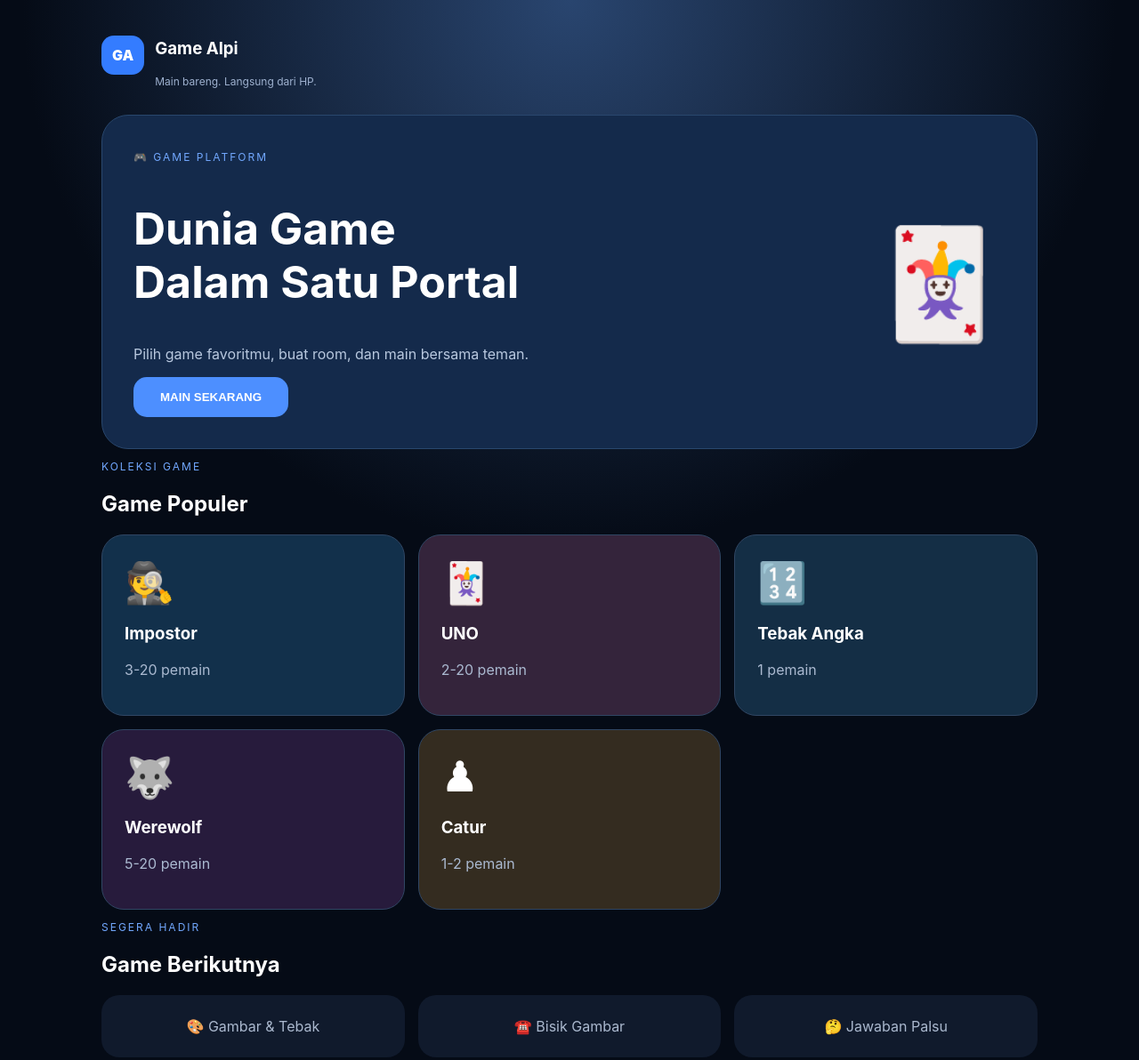
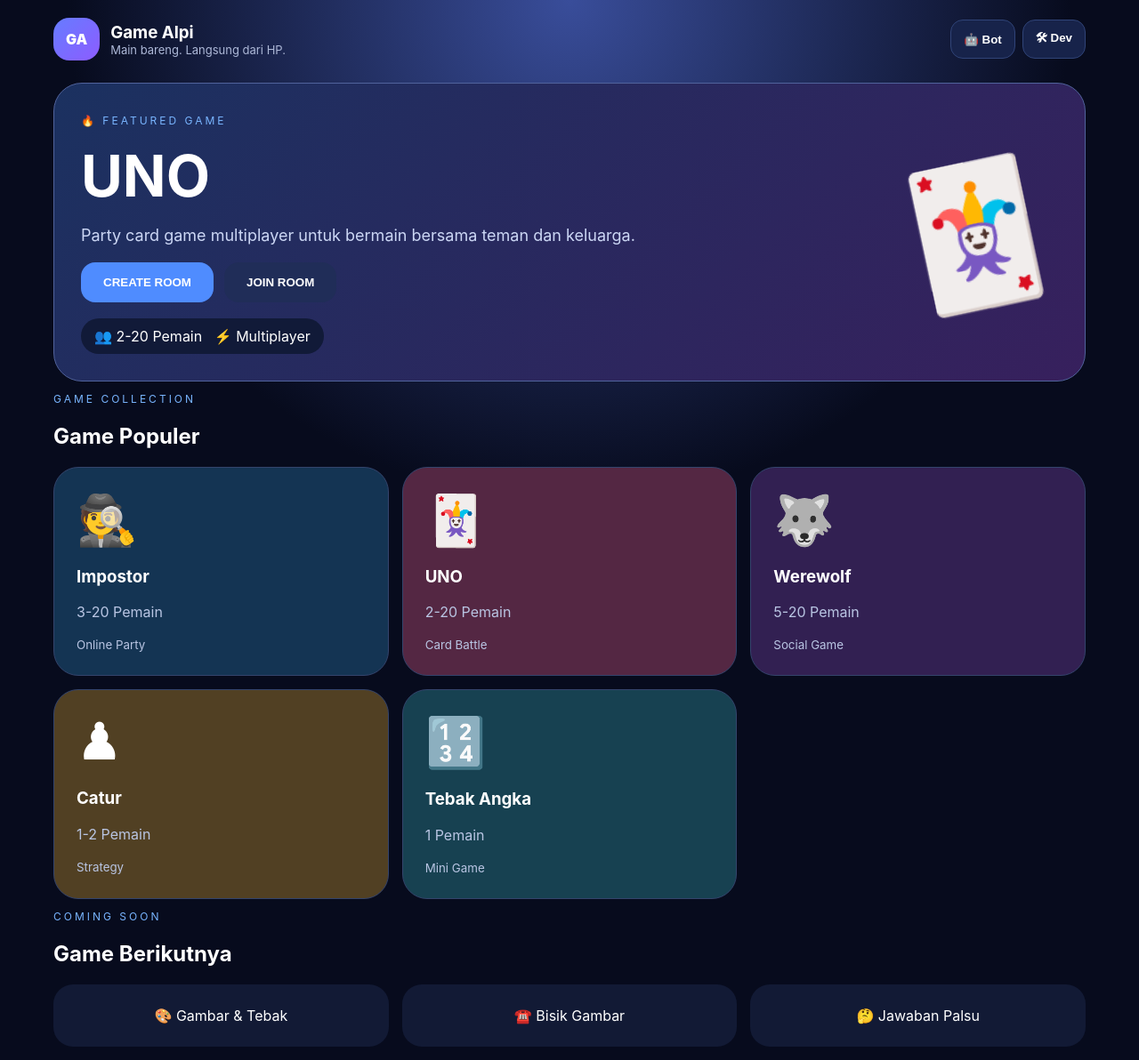
Before and after one commit to Alfisaja21/Game_Alpi, a plain HTML site: page index.html in a window 1280 px wide. Shown: the whole page at 89% size. Drawn offline with Linux system fonts and the light colour scheme.

Commit message:
Add files via upload

```diff
--- a/index.html
+++ b/index.html
@@ -8,42 +8,71 @@
 </head>
 <body>
 <div class="bg"></div>
+
 <main class="container">
 
 <header class="nav">
-<div class="brand">
-<div class="logo">GA</div>
-<div>
-<h3>Game Alpi</h3>
-<p>Main bareng. Langsung dari HP.</p>
-</div>
-</div>
+    <div class="brand">
+        <div class="logo">GA</div>
+        <div>
+            <h3>Game Alpi</h3>
+            <p>Main bareng. Langsung dari HP.</p>
+        </div>
+    </div>
+
+    <div class="nav-actions">
+        <button class="small-btn" onclick="alert('Bot Mode Coming Soon 🤖')">🤖 Bot</button>
+        <button class="small-btn" onclick="alert('Developer Mode')">🛠 Dev</button>
+    </div>
 </header>
 
 <section class="hero">
-<div>
-<span>🎮 GAME PLATFORM</span>
-<h1>Dunia Game<br>Dalam Satu Portal</h1>
-<p>Pilih game favoritmu, buat room, dan main bersama teman.</p>
-<button onclick="location.href='uno/'">MAIN SEKARANG</button>
-</div>
-<div class="hero-art">🃏</div>
+    <div class="hero-content">
+        <span>🔥 FEATURED GAME</span>
+        <h1>UNO</h1>
+        <p>Party card game multiplayer untuk bermain bersama teman dan keluarga.</p>
+
+        <div class="hero-buttons">
+            <button onclick="location.href='uno/'">CREATE ROOM</button>
+            <button class="secondary" onclick="location.href='uno/'">JOIN ROOM</button>
+        </div>
+
+        <div class="stats">
+            👥 2-20 Pemain &nbsp; ⚡ Multiplayer
+        </div>
+    </div>
+
+    <div class="hero-art">
+        🃏
+    </div>
 </section>
 
 <section>
-<div class="title"><p>KOLEKSI GAME</p><h2>Game Populer</h2></div>
+<div class="title">
+    <p>GAME COLLECTION</p>
+    <h2>Game Populer</h2>
+</div>
+
 <div class="games">
-<a class="card blue" href="impostor/"><b>🕵️</b><h3>Impostor</h3><p>3-20 pemain</p></a>
-<a class="card red" href="uno/"><b>🃏</b><h3>UNO</h3><p>2-20 pemain</p></a>
-<a class="card cyan" href="tebak-angka/"><b>🔢</b><h3>Tebak Angka</h3><p>1 pemain</p></a>
-<a class="card purple" href="werewolf/"><b>🐺</b><h3>Werewolf</h3><p>5-20 pemain</p></a>
-<a class="card gold" href="catur/"><b>♟</b><h3>Catur</h3><p>1-2 pemain</p></a>
+<a class="card blue" href="impostor/"><b>🕵️</b><h3>Impostor</h3><p>3-20 Pemain</p><small>Online Party</small></a>
+<a class="card red" href="uno/"><b>🃏</b><h3>UNO</h3><p>2-20 Pemain</p><small>Card Battle</small></a>
+<a class="card purple" href="werewolf/"><b>🐺</b><h3>Werewolf</h3><p>5-20 Pemain</p><small>Social Game</small></a>
+<a class="card gold" href="catur/"><b>♟</b><h3>Catur</h3><p>1-2 Pemain</p><small>Strategy</small></a>
+<a class="card cyan" href="tebak-angka/"><b>🔢</b><h3>Tebak Angka</h3><p>1 Pemain</p><small>Mini Game</small></a>
 </div>
 </section>
 
 <section>
-<div class="title"><p>SEGERA HADIR</p><h2>Game Berikutnya</h2></div>
-<div class="coming"><div>🎨 Gambar & Tebak</div><div>☎️ Bisik Gambar</div><div>🤔 Jawaban Palsu</div></div>
+<div class="title">
+<p>COMING SOON</p>
+<h2>Game Berikutnya</h2>
+</div>
+
+<div class="coming">
+<div>🎨 Gambar & Tebak</div>
+<div>☎️ Bisik Gambar</div>
+<div>🤔 Jawaban Palsu</div>
+</div>
 </section>
 
 </main>
--- a/style.css
+++ b/style.css
@@ -1,17 +1,229 @@
 *{box-sizing:border-box}
-body{margin:0;background:#050b16;color:white;font-family:Inter,system-ui,sans-serif}
-.bg{position:fixed;inset:0;background:radial-gradient(circle at top,#29456f,#050b16 60%);z-index:-1}
-.container{max-width:1100px;margin:auto;padding:24px}
-.brand{display:flex;gap:12px;align-items:center}.logo{background:#347cff;padding:12px;border-radius:14px;font-weight:900}.brand p{font-size:12px;color:#9eb1cf;margin:0}
-.hero{margin-top:30px;padding:35px;border-radius:30px;background:#142a4b;border:1px solid #29476d;display:flex;justify-content:space-between;align-items:center}
-.hero span,.title p{font-size:12px;color:#72a8ff;letter-spacing:2px}
-.hero h1{font-size:50px}.hero p{color:#b8c8df}
-button{background:#4d8fff;color:white;border:0;padding:15px 30px;border-radius:15px;font-weight:800}
-.hero-art{font-size:120px}
-.games{display:grid;grid-template-columns:repeat(3,1fr);gap:15px}
-.card{text-decoration:none;color:white;padding:25px;min-height:170px;border-radius:25px;border:1px solid #304663;transition:.2s}
-.card:hover{transform:translateY(-7px)}
-.card b{font-size:45px}.card p{color:#aab9d0}
-.blue{background:#12304b}.red{background:#34243b}.cyan{background:#142e45}.purple{background:#271b3c}.gold{background:#342c20}
-.coming{display:grid;grid-template-columns:repeat(3,1fr);gap:15px}.coming div{padding:25px;background:#101a2c;border-radius:20px;color:#aab8ce;text-align:center}
-@media(max-width:700px){.hero{display:block}.hero h1{font-size:36px}.hero-art{text-align:center}.games,.coming{grid-template-columns:1fr 1fr}}
+
+body{
+margin:0;
+background:#070b1d;
+color:white;
+font-family:Inter,system-ui,sans-serif
+}
+
+.bg{
+position:fixed;
+inset:0;
+background:
+radial-gradient(circle at top,#394d9a,#070b1d 55%);
+z-index:-1
+}
+
+.container{
+max-width:1200px;
+margin:auto;
+padding:20px
+}
+
+.nav{
+display:flex;
+justify-content:space-between;
+align-items:center;
+gap:15px
+}
+
+.brand{
+display:flex;
+gap:12px;
+align-items:center
+}
+
+.logo{
+background:linear-gradient(135deg,#667cff,#8d5cff);
+padding:14px;
+border-radius:18px;
+font-weight:900
+}
+
+.brand h3{
+margin:0
+}
+
+.brand p{
+margin:0;
+font-size:13px;
+color:#aeb9d8
+}
+
+.nav-actions{
+display:flex;
+gap:8px
+}
+
+.small-btn{
+background:#17234a;
+border:1px solid #304478;
+color:white;
+padding:10px 14px;
+border-radius:14px;
+cursor:pointer
+}
+
+.hero{
+margin-top:25px;
+padding:30px;
+border-radius:32px;
+background:
+linear-gradient(135deg,#1b3160,#37205d);
+border:1px solid #51639c;
+display:flex;
+justify-content:space-between;
+align-items:center;
+overflow:hidden
+}
+
+.hero span,.title p{
+color:#79b5ff;
+letter-spacing:3px;
+font-size:12px
+}
+
+.hero h1{
+font-size:64px;
+margin:15px 0
+}
+
+.hero p{
+color:#ccd7f5;
+font-size:18px
+}
+
+.hero-buttons{
+display:flex;
+gap:12px;
+margin-top:20px
+}
+
+button{
+background:#4f8cff;
+color:white;
+border:0;
+padding:15px 25px;
+border-radius:16px;
+font-weight:800
+}
+
+.secondary{
+background:#202d58
+}
+
+.stats{
+margin-top:18px;
+background:#111a38;
+display:inline-block;
+padding:10px 15px;
+border-radius:20px
+}
+
+.hero-art{
+font-size:150px;
+transform:rotate(-12deg)
+}
+
+.games{
+display:grid;
+grid-template-columns:repeat(3,1fr);
+gap:15px
+}
+
+.card{
+text-decoration:none;
+color:white;
+padding:25px;
+min-height:190px;
+border-radius:28px;
+border:1px solid #34446c;
+transition:.25s
+}
+
+.card:hover{
+transform:translateY(-8px) scale(1.02)
+}
+
+.card b{
+font-size:55px
+}
+
+.card p,.card small{
+color:#b9c5e3
+}
+
+.blue{background:#143453}
+.red{background:#542743}
+.purple{background:#322052}
+.gold{background:#514023}
+.cyan{background:#174151}
+
+.coming{
+display:grid;
+grid-template-columns:repeat(3,1fr);
+gap:15px
+}
+
+.coming div{
+padding:25px;
+background:#121a35;
+border-radius:22px;
+text-align:center
+}
+
+@media(max-width:700px){
+
+.container{
+padding:16px
+}
+
+.nav{
+align-items:flex-start
+}
+
+.nav-actions{
+flex-direction:column
+}
+
+.hero{
+display:block;
+padding:24px
+}
+
+.hero h1{
+font-size:48px
+}
+
+.hero-art{
+text-align:center;
+font-size:100px;
+margin-top:20px
+}
+
+.hero-buttons{
+flex-direction:column
+}
+
+.hero-buttons button{
+width:100%
+}
+
+.games{
+grid-template-columns:repeat(2,1fr)
+}
+
+.coming{
+grid-template-columns:1fr
+}
+
+.card{
+padding:18px;
+min-height:160px
+}
+
+.card b{
+font-size:42px
+}
+}
```
